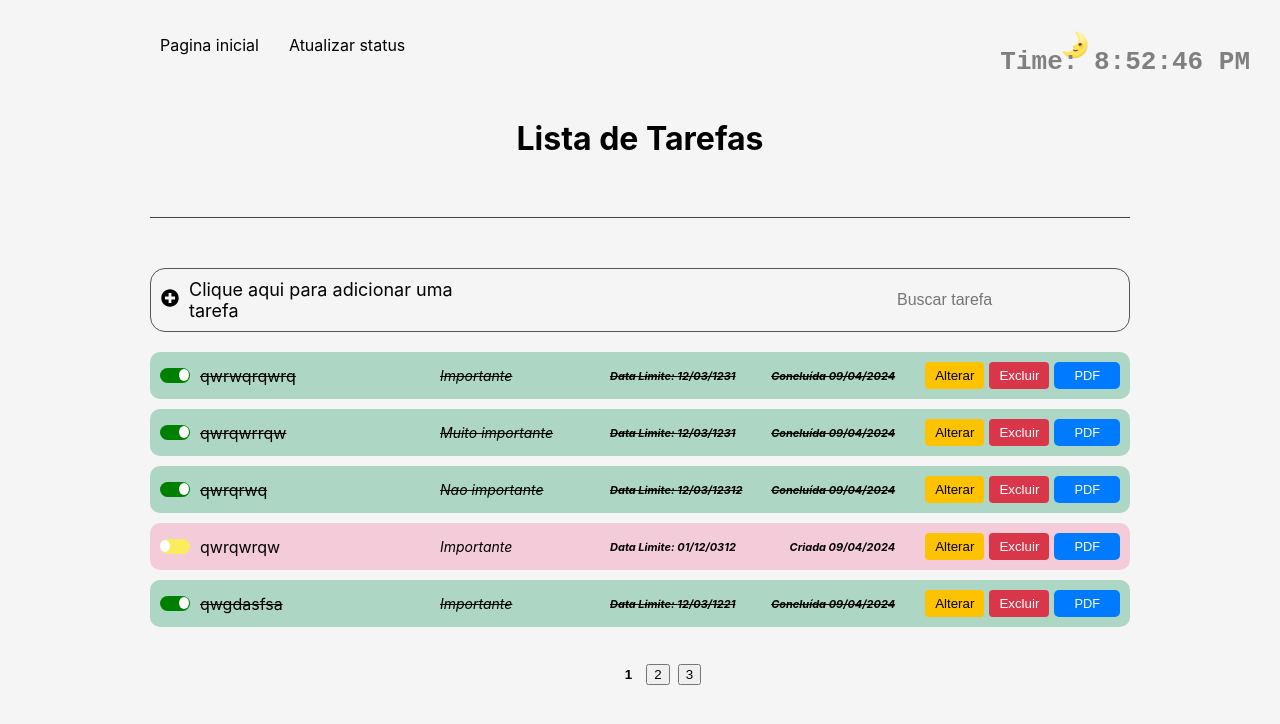
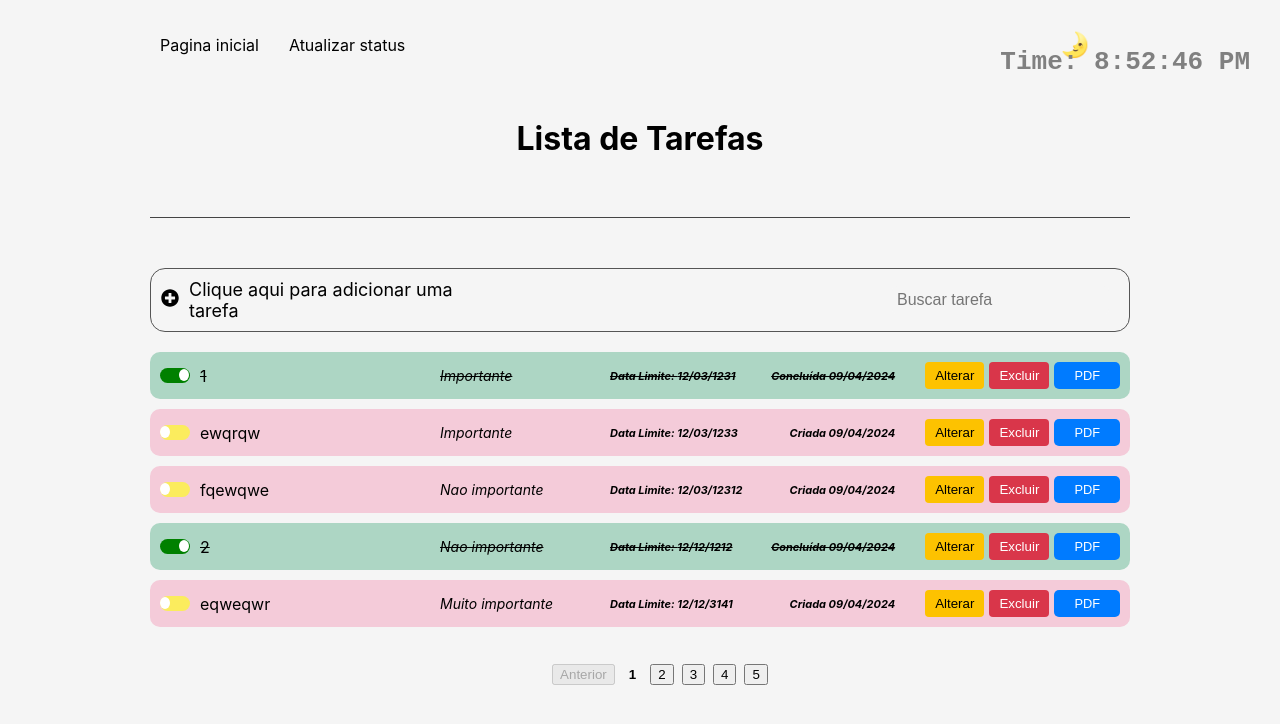
Before and after one commit to souzalusca/lista-tarefas-react, a React (Create React App) app: page / in a window 1280 px wide. Shown: the top 724 px of the page. Built offline with nearby package versions, Linux system fonts and the light colour scheme; data requests are answered from the project's data file.

Commit message:
Button Anterior da paginacao

```diff
--- a/mock/db.json
+++ b/mock/db.json
@@ -2,47 +2,11 @@
   "tarefas": [
     {
       "id": "f478",
-      "nomedaTarefa": "qwrwqrqwrq",
+      "nomedaTarefa": "1",
       "estaCompleta": true,
       "createdAt": "2024-04-09T05:39:20.227Z",
-      "updatedAt": "",
+      "updatedAt": "2024-04-09T18:19:20.007Z",
       "limitedAt": "1231-03-12",
-      "importancia": "Importante"
-    },
-    {
-      "id": "7433",
-      "nomedaTarefa": "qwrqwrrqw",
-      "estaCompleta": true,
-      "createdAt": "2024-04-09T05:39:30.275Z",
-      "updatedAt": "",
-      "limitedAt": "1231-03-12",
-      "importancia": "Muito importante"
-    },
-    {
-      "id": "3cae",
-      "nomedaTarefa": "qwrqrwq",
-      "estaCompleta": true,
-      "createdAt": "2024-04-09T05:39:40.570Z",
-      "updatedAt": "",
-      "limitedAt": "12312-03-12",
-      "importancia": "Nao importante"
-    },
-    {
-      "id": "2ac7",
-      "nomedaTarefa": "qwrqwrqw",
-      "estaCompleta": false,
-      "createdAt": "2024-04-09T05:51:46.798Z",
-      "updatedAt": "",
-      "limitedAt": "0312-12-01",
-      "importancia": "Importante"
-    },
-    {
-      "id": "0498",
-      "nomedaTarefa": "qwgdasfsa",
-      "estaCompleta": true,
-      "createdAt": "2024-04-09T05:51:53.834Z",
-      "updatedAt": "",
-      "limitedAt": "1221-03-12",
       "importancia": "Importante"
     },
     {
@@ -65,10 +29,10 @@
     },
     {
       "id": "1310",
-      "nomedaTarefa": "11311",
-      "estaCompleta": false,
+      "nomedaTarefa": "2",
+      "estaCompleta": true,
       "createdAt": "2024-04-09T05:52:17.399Z",
-      "updatedAt": "",
+      "updatedAt": "2024-04-09T18:19:24.816Z",
       "limitedAt": "1212-12-12",
       "importancia": "Nao importante"
     },
@@ -83,10 +47,10 @@
     },
     {
       "id": "64a0",
-      "nomedaTarefa": "1314",
-      "estaCompleta": false,
+      "nomedaTarefa": "2",
+      "estaCompleta": true,
       "createdAt": "2024-04-09T05:52:37.268Z",
-      "updatedAt": "",
+      "updatedAt": "2024-04-09T20:05:55.656Z",
       "limitedAt": "0113-03-11",
       "importancia": "Muito importante"
     },
@@ -107,6 +71,123 @@
       "updatedAt": "",
       "limitedAt": "1231-03-12",
       "importancia": "Nao importante"
+    },
+    {
+      "id": "6970",
+      "nomedaTarefa": "wqerqwr",
+      "estaCompleta": false,
+      "createdAt": "2024-04-09T17:17:42.953Z",
+      "updatedAt": "",
+      "limitedAt": "1231-03-12",
+      "importancia": "Importante"
+    },
+    {
+      "id": "294a",
+      "nomedaTarefa": "1231q",
+      "estaCompleta": false,
+      "createdAt": "2024-04-09T17:17:46.987Z",
+      "updatedAt": "",
+      "limitedAt": "0123-03-12",
+      "importancia": "Importante"
+    },
+    {
+      "id": "a141",
+      "nomedaTarefa": "3",
+      "estaCompleta": true,
+      "createdAt": "2024-04-09T17:17:50.979Z",
+      "updatedAt": "2024-04-09T18:19:28.658Z",
+      "limitedAt": "1341-03-12",
+      "importancia": "Importante"
+    },
+    {
+      "id": "7141",
+      "nomedaTarefa": "132123",
+      "estaCompleta": true,
+      "createdAt": "2024-04-09T17:17:54.800Z",
+      "updatedAt": "",
+      "limitedAt": "1233-03-12",
+      "importancia": "Importante"
+    },
+    {
+      "id": "50ee",
+      "nomedaTarefa": "114112341",
+      "estaCompleta": false,
+      "createdAt": "2024-04-09T17:18:00.108Z",
+      "updatedAt": "",
+      "limitedAt": "4421-03-12",
+      "importancia": "Importante"
+    },
+    {
+      "id": "7196",
+      "nomedaTarefa": "2rqwrwqr",
+      "estaCompleta": false,
+      "createdAt": "2024-04-09T17:18:23.935Z",
+      "updatedAt": "",
+      "limitedAt": "1234-03-12",
+      "importancia": "Importante"
+    },
+    {
+      "id": "c0a1",
+      "nomedaTarefa": "23dsgsdg",
+      "estaCompleta": false,
+      "createdAt": "2024-04-09T17:18:29.651Z",
+      "updatedAt": "",
+      "limitedAt": "13441-03-21",
+      "importancia": "Importante"
+    },
+    {
+      "id": "b9f8",
+      "nomedaTarefa": "4",
+      "estaCompleta": false,
+      "createdAt": "2024-04-09T17:18:45.775Z",
+      "updatedAt": "2024-04-09T20:06:01.253Z",
+      "limitedAt": "2154-12-12",
+      "importancia": "Importante"
+    },
+    {
+      "id": "7d6c",
+      "nomedaTarefa": "312131",
+      "estaCompleta": false,
+      "createdAt": "2024-04-09T19:40:05.013Z",
+      "updatedAt": "",
+      "limitedAt": "1412-03-12",
+      "importancia": "Importante"
+    },
+    {
+      "id": "b0d0",
+      "nomedaTarefa": "qwerwq",
+      "estaCompleta": false,
+      "createdAt": "2024-04-09T20:06:07.135Z",
+      "updatedAt": "",
+      "limitedAt": "0143-03-12",
+      "importancia": "Importante"
+    },
+    {
+      "id": "8cd8",
+      "nomedaTarefa": "31213",
+      "estaCompleta": false,
+      "createdAt": "2024-04-09T20:06:13.028Z",
+      "updatedAt": "",
+      "limitedAt": "1234-03-12",
+      "importancia": "Importante"
+    },
+    {
+      "id": "2b2e",
+      "nomedaTarefa": "13141312",
+      "estaCompleta": false,
+      "createdAt": "2024-04-09T20:06:17.612Z",
+      "updatedAt": "",
+      "limitedAt": "1423-03-12",
+      "importancia": "Importante"
+    },
+    {
+      "id": "508d",
+      "nomedaTarefa": "1341321",
+      "estaCompleta": false,
+      "createdAt": "2024-04-09T20:06:25.003Z",
+      "updatedAt": "",
+      "limitedAt": "3412-12-04",
+      "importancia": "Importante"
     }
   ]
 }
--- a/src/Pagination/Pagination.tsx
+++ b/src/Pagination/Pagination.tsx
@@ -1,5 +1,6 @@
 import React from "react";
 import * as C from "../Pagination/pagination.styled"; // Altere o nome do arquivo para corresponder ao caminho real do arquivo de estilos
+
 interface PaginationProps {
   limit: number;
   total: number;
@@ -16,12 +17,32 @@ const Pagination: React.FC<PaginationProps> = ({ limit, total, offset, setOffset
     const first = Math.max(current - MAX_LEFT, 1);
     const maxItems = Math.min(MAX_ITEMS, pages);
 
+    console.log("Current Page:", current);
+    console.log("Total Pages:", pages);
+    console.log("First Page:", first);
+    console.log("Max Items:", maxItems);
+
+    function onPageChange(page : number) {
+      setOffset(page - 1);
+    }
     return (
       <C.Container> {/* Use o componente estilizado correto aqui */}
         <ul className="pagination-list">
+          <li>
+            <button onClick={() => {
+              console.log("Previous clicked");
+              onPageChange(current - 1);
+            }} className={current === 1 ? "pagination__item--disabled" : ""} disabled={current === 1}>
+
+              Anterior
+            </button>
+          </li>
           {Array.from({ length: maxItems }).map((_, i) => i + first).map((page) => (
             <li key={page}>
-              <button onClick={() => setOffset(page - 1)}
+              <button
+              onClick={() => {console.log("Page clicked:", page);
+                onPageChange(page);
+              }}
               className={page === current ? "pagination__item--active" : ""}
               >
                 {page}
@@ -33,4 +54,4 @@ const Pagination: React.FC<PaginationProps> = ({ limit, total, offset, setOffset
     );
   };
 
-  export default Pagination;
+export default Pagination;
```
Also changed, not shown: src/App.tsx (line endings or trailing spaces).
